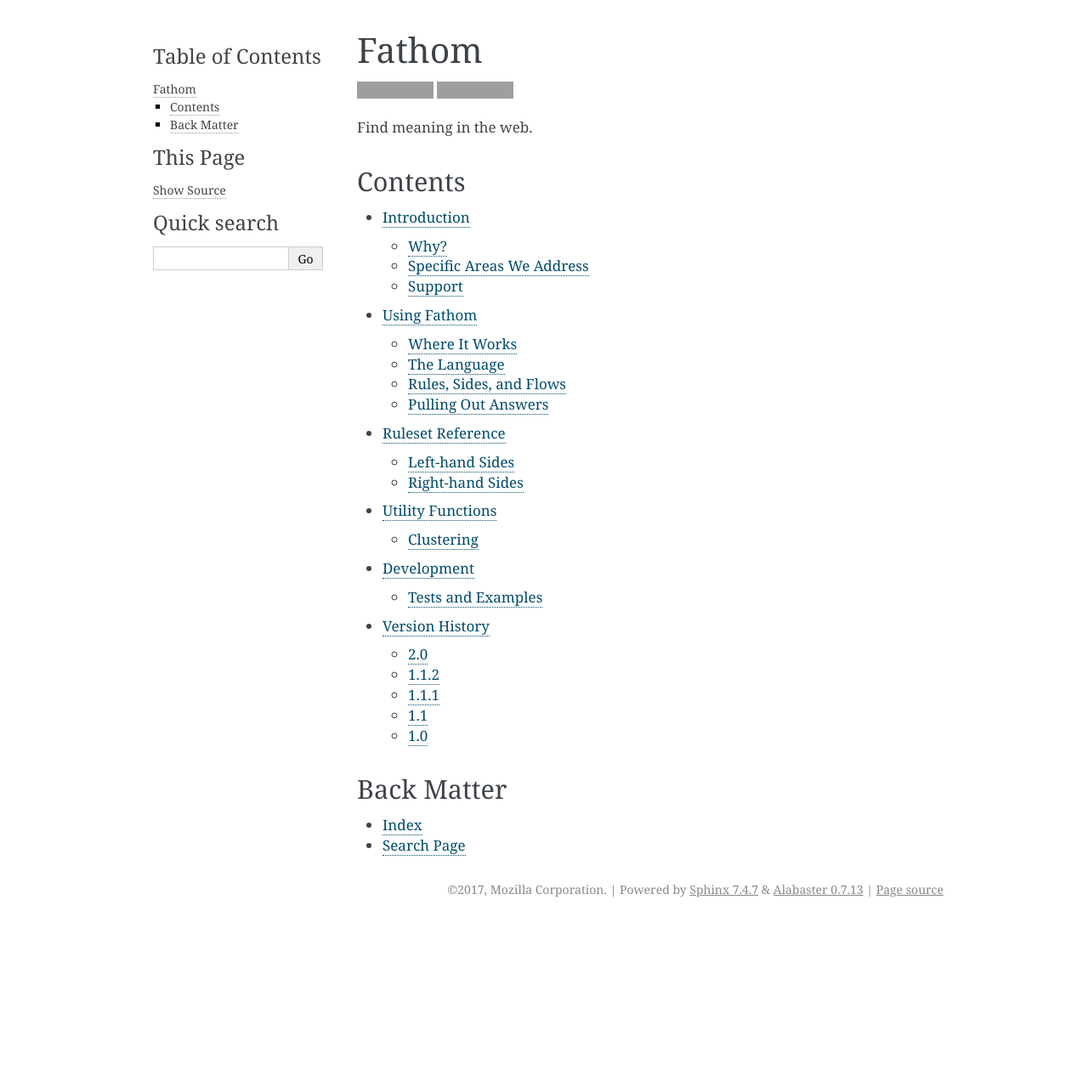
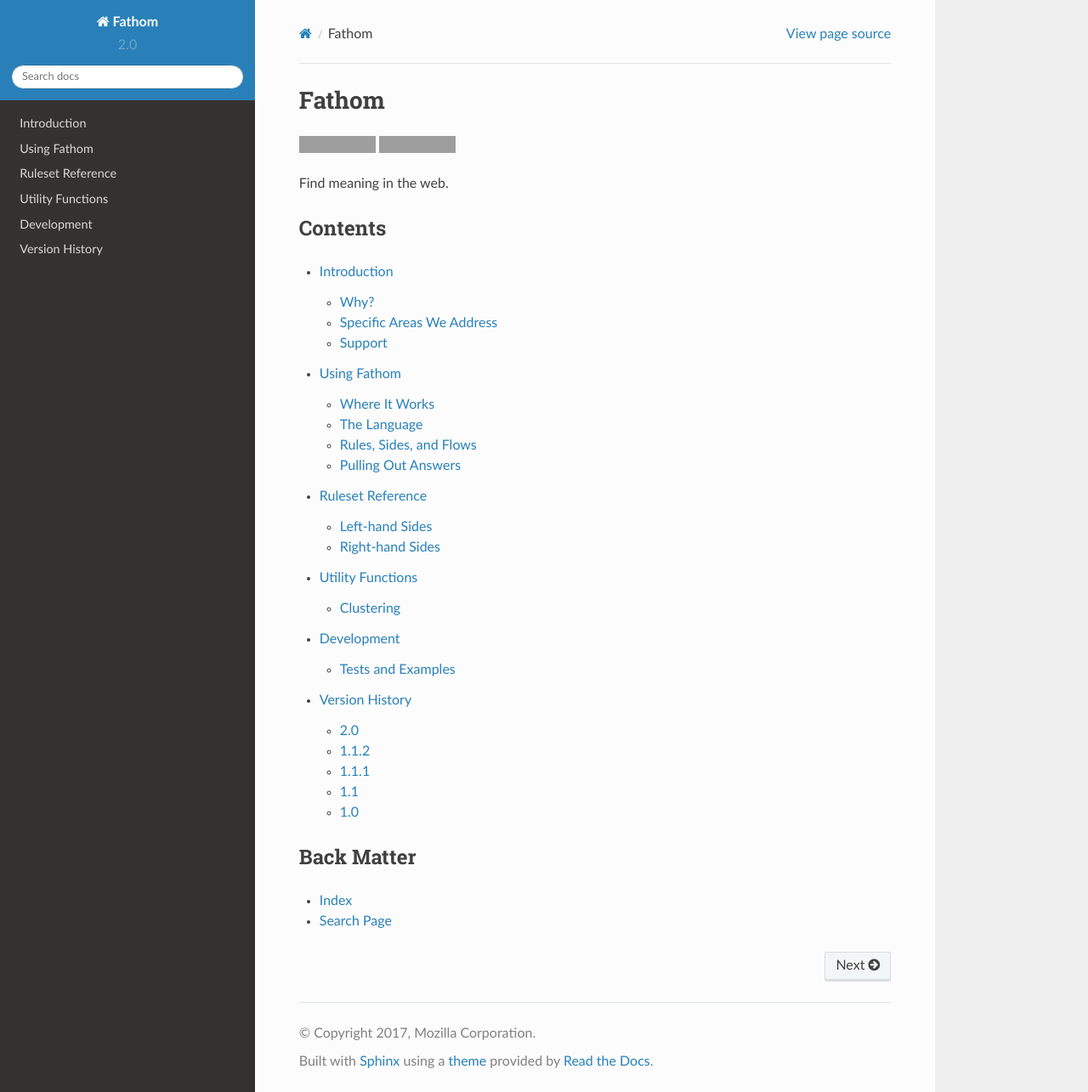
Before and after one commit to weilonge/fathom, a Sphinx documentation site: the page built from docs/index.rst, in a window 1280 px wide and 1285 px high. Shown: the whole window at 85% size. Built offline with Sphinx 7.4.7 and the Read the Docs theme 2.0.0, drawn with Linux system fonts in a browser that asks for light colours; grey boxes are pictures that could not be loaded.

Commit message:
Switch to the ReadTheDocs Sphinx theme.
It has Next and Previous buttons (which invite people further into the docs) and handles sidebar TOCs better, listing all major sections on the front page and not just Contents and Back Matter.

```diff
--- a/docs/conf.py
+++ b/docs/conf.py
@@ -130,16 +130,15 @@
 # The theme to use for HTML and HTML Help pages.  See the documentation for
 # a list of builtin themes.
 #
-html_theme = 'alabaster'
+import sphinx_rtd_theme
+html_theme = 'sphinx_rtd_theme'
+html_theme_path = [sphinx_rtd_theme.get_html_theme_path()]
 
 # Theme options are theme-specific and customize the look and feel of a theme
 # further.  For a list of options available for each theme, see the
 # documentation.
 #
 # html_theme_options = {}
-
-# Add any paths that contain custom themes here, relative to this directory.
-# html_theme_path = []
 
 # The name for this set of Sphinx documents.
 # "<project> v<release> documentation" by default.
```
Also changed, not shown: 1 other file.
